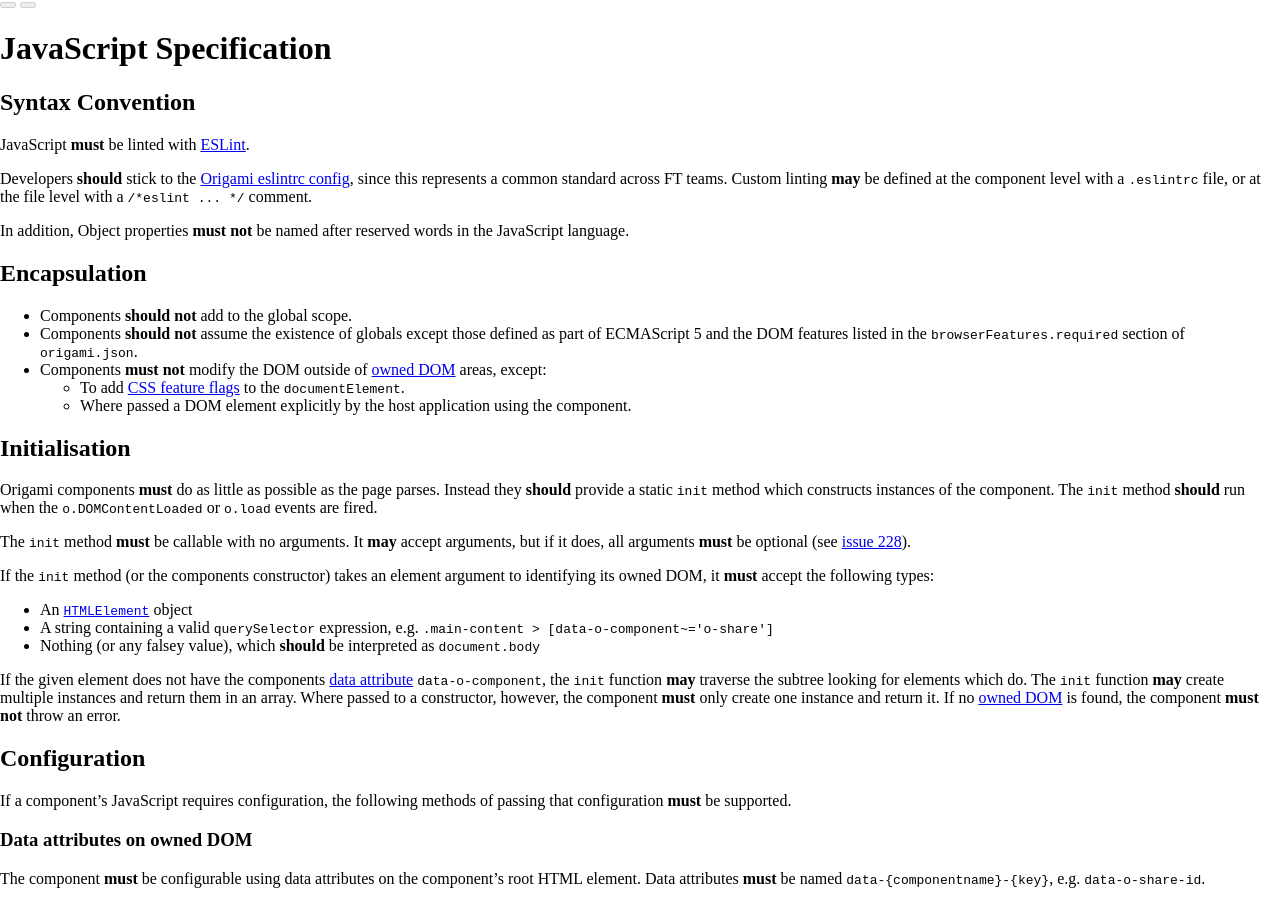
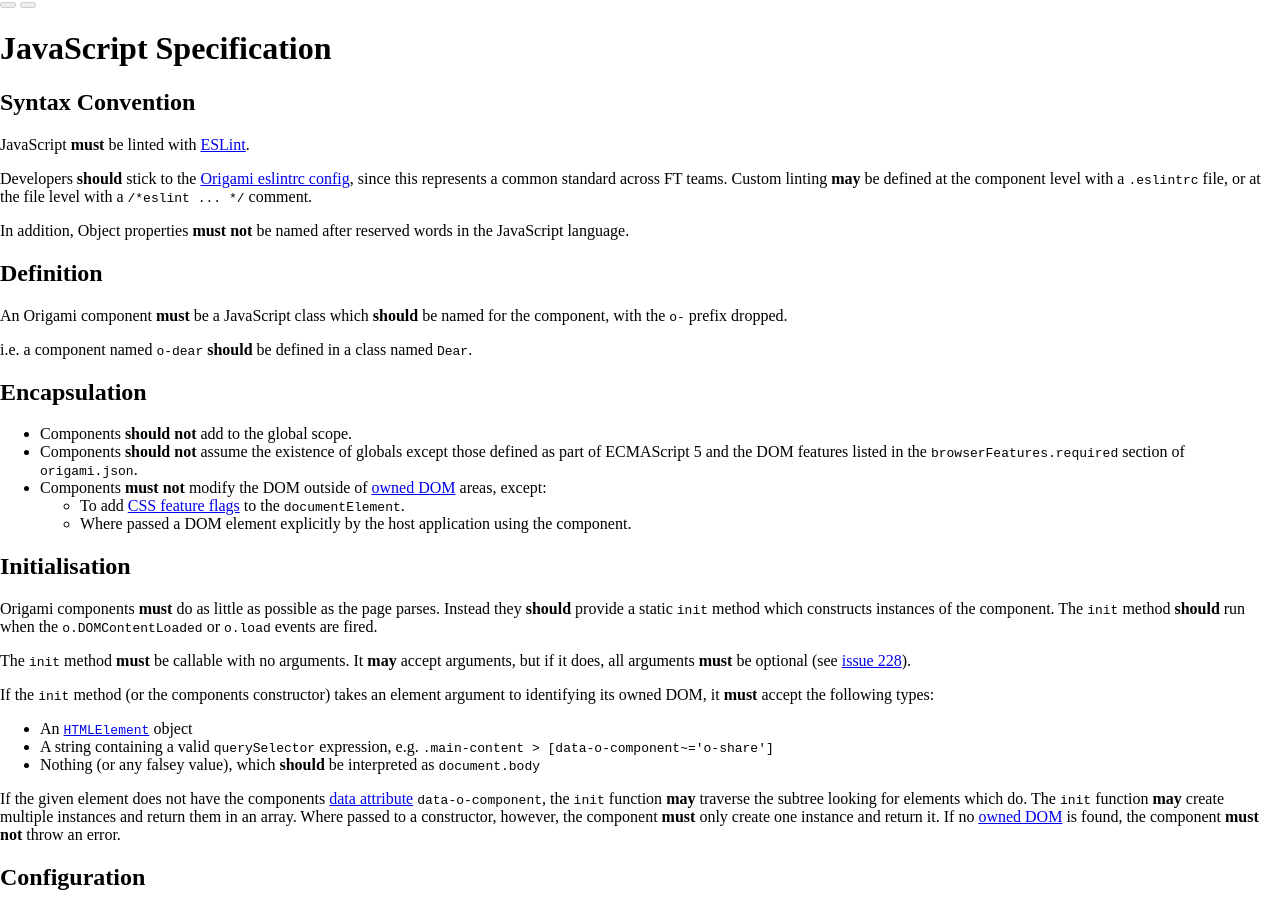
Before and after one commit to Financial-Times/origami-website, a Jekyll site: the page built from _specification-v1/javascript.md, in a window 1280 px wide and 900 px high, scrolled down 307 px. Built offline with Jekyll 4.4.1, drawn with Linux system fonts in a browser that asks for light colours; a style sheet for code colours, icons or effects is not loaded.

Commit message:
Require a component's class name to be the compononent's name
closes https://github.com/Financial-Times/origami/issues/89

```diff
--- a/_specification-v1/javascript.md
+++ b/_specification-v1/javascript.md
@@ -24,6 +24,12 @@ JavaScript **must** be linted with <a href="http://www.eslint.org/" class="o-typ
 Developers **should** stick to the <a href="https://github.com/Financial-Times/origami-build-tools/blob/master/config/.eslintrc.js" class="o-typography-link--external">Origami eslintrc config</a>, since this represents a common standard across FT teams. Custom linting **may** be defined at the component level with a `.eslintrc` file, or at the file level with a `/*eslint ... */` comment.
 
 In addition, Object properties **must not** be named after reserved words in the JavaScript language.
+
+## Definition
+
+An Origami component **must** be a JavaScript class which **should** be named for the component, with the `o-` prefix dropped.
+
+i.e. a component named `o-dear` **should** be defined in a class named `Dear`.
 
 ## Encapsulation
 
```
